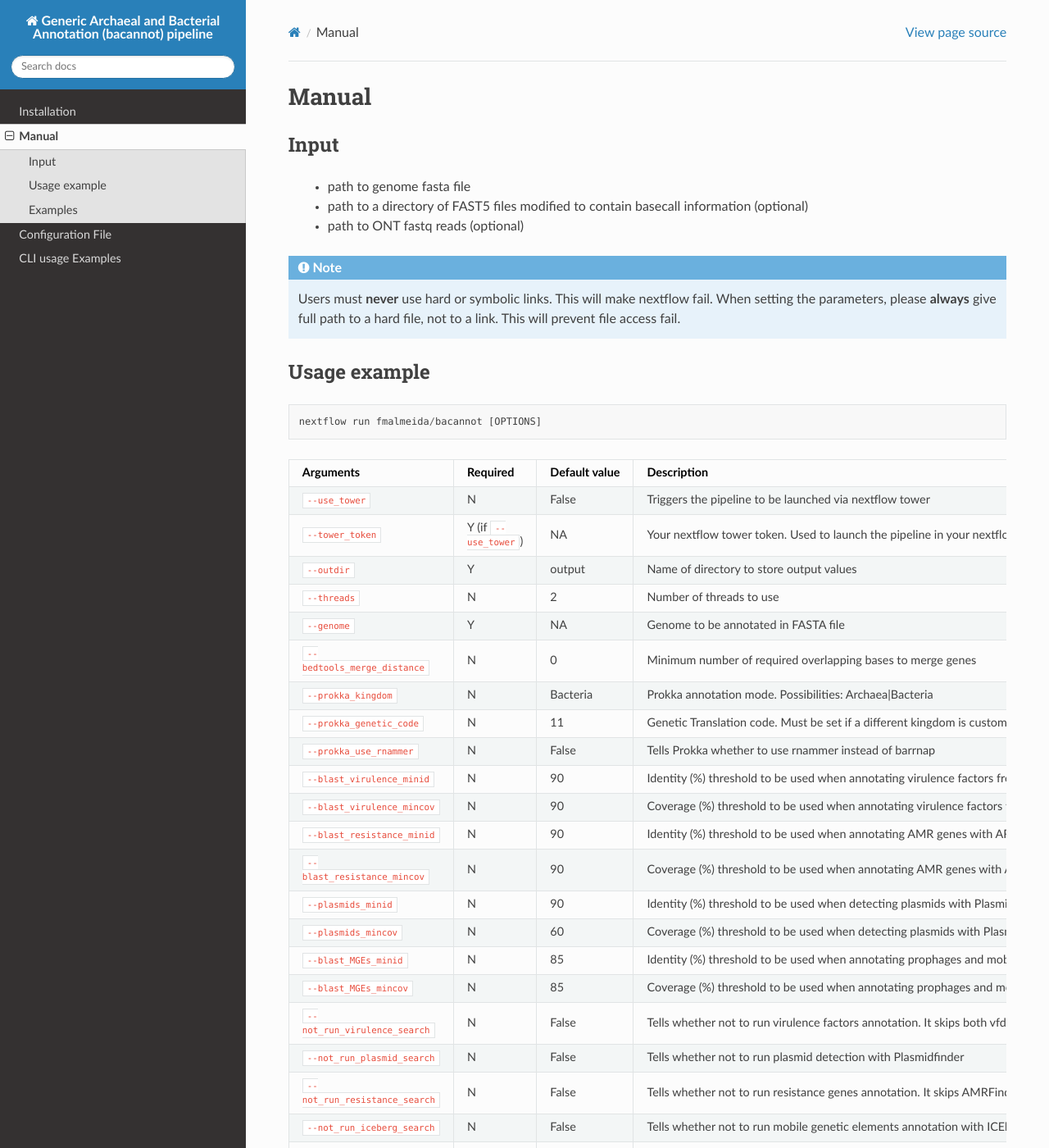
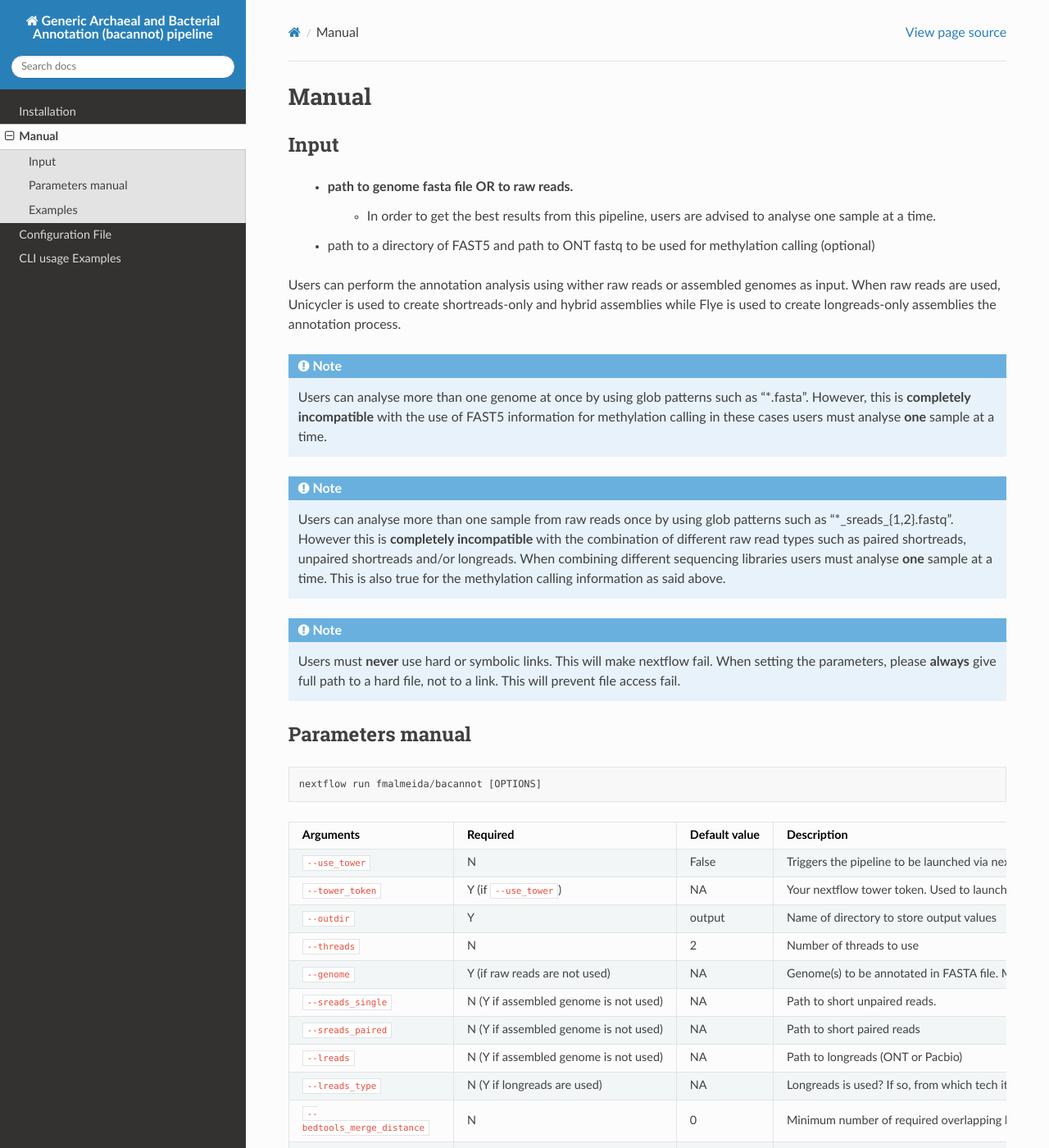
Before and after one commit to fmalmeida/bacannot, a Sphinx documentation site: the page built from docs/manual.rst, in a window 1280 px wide and 1400 px high. Shown: the whole window at 82% size. Built offline with Sphinx 7.4.7 and the Read the Docs theme 2.0.0, drawn with Linux system fonts in a browser that asks for light colours; some of the changed text lies outside the part shown.

Commit message:
Adding the new additions to the manual

```diff
--- a/docs/index.rst
+++ b/docs/index.rst
@@ -27,6 +27,7 @@ It wraps up the following tools and databases:
 * `KEGGDecoder <https://github.com/bjtully/BioData/tree/master/KEGGDecoder>`_
 * `IslandPath-DIMOB <https://github.com/brinkmanlab/islandpath>`_
 * `Plasmidfinder <https://cge.cbs.dtu.dk/services/PlasmidFinder/>`_
+* `Resfinder <https://cge.cbs.dtu.dk/services/ResFinder/>`_
 * `JBrowse <http://jbrowse.org/>`_
 
 .. toctree::
--- a/docs/installation.rst
+++ b/docs/installation.rst
@@ -39,6 +39,10 @@ This pipeline requires only `Docker <https://www.docker.com/>`_ (and its Docker
 
     ``pip install nf-core>=1.10``
 
+7. (Optional) Docker image for using raw reads as input
+
+    ``docker pull fmalmeida/mpgap``
+
 .. note::
 
   Now, everything is set up and ready to run.
--- a/docs/manual.rst
+++ b/docs/manual.rst
@@ -6,9 +6,25 @@ Manual
 Input
 """""
 
-    * path to genome fasta file
-    * path to a directory of FAST5 files modified to contain basecall information (optional)
-    * path to ONT fastq reads (optional)
+    * path to genome fasta file **OR** to raw reads.
+        - In order to get the best results from this pipeline, users are advised to analyse one sample at a time.
+    * path to a directory of FAST5 and path to ONT fastq to be used for methylation calling (optional)
+
+Users can perform the annotation analysis using wither raw reads or assembled genomes as input. When raw reads are used, Unicycler is used to create
+shortreads-only and hybrid assemblies while Flye is used to create longreads-only assemblies the annotation process.
+
+.. note::
+
+  Users can analyse more than one genome at once by using glob patterns such as "\*.fasta".
+  However, this is **completely incompatible** with the use of FAST5 information for
+  methylation calling in these cases users must analyse **one** sample at a time.
+
+.. note::
+
+  Users can analyse more than one sample from raw reads once by using glob patterns such as "\*\_sreads\_{1,2}.fastq".
+  However this is **completely incompatible** with the combination of different raw read types such as paired shortreads,
+  unpaired shortreads and/or longreads. When combining different sequencing libraries users must analyse **one** sample at a time.
+  This is also true for the methylation calling information as said above.
 
 .. note::
 
@@ -16,8 +32,8 @@ Input
    When setting the parameters, please **always** give full path to a hard file,
    not to a link. This will prevent file access fail.
 
-Usage example
-"""""""""""""
+Parameters manual
+"""""""""""""""""
 
 ::
 
@@ -53,9 +69,29 @@ Usage example
      - Number of threads to use
 
    * - ``--genome``
-     - Y
+     - Y (if raw reads are not used)
      - NA
-     - Genome to be annotated in FASTA file
+     - Genome(s) to be annotated in FASTA file. Mutually exclusively with the use of raw reads.
+
+   * - ``--sreads_single``
+     - N (Y if assembled genome is not used)
+     - NA
+     - Path to short unpaired reads.
+
+   * - ``--sreads_paired``
+     - N (Y if assembled genome is not used)
+     - NA
+     - Path to short paired reads
+
+   * - ``--lreads``
+     - N (Y if assembled genome is not used)
+     - NA
+     - Path to longreads (ONT or Pacbio)
+
+   * - ``--lreads_type``
+     - N (Y if longreads are used)
+     - NA
+     - Longreads is used? If so, from which tech it is? Options: [ 'nanopore' or 'pacbio' ]
 
    * - ``--bedtools_merge_distance``
      - N
@@ -117,6 +153,11 @@ Usage example
      - 85
      - Coverage (%) threshold to be used when annotating prophages and mobile elements from PHAST and ICEberg databases
 
+   * - ``--resfinder_species``
+     - N
+     - NA
+     - Activate the resfinder annotation process using the give species panel. Check them out in `their page <https://cge.cbs.dtu.dk/services/ResFinder/>`_.
+
    * - ``--not_run_virulence_search``
      - N
      - False
```
Also changed, not shown: README.md (+20 -1 lines), docs/config.rst (+38 -5 lines), docs/examples.rst (+46 -3 lines), 2 other files.
